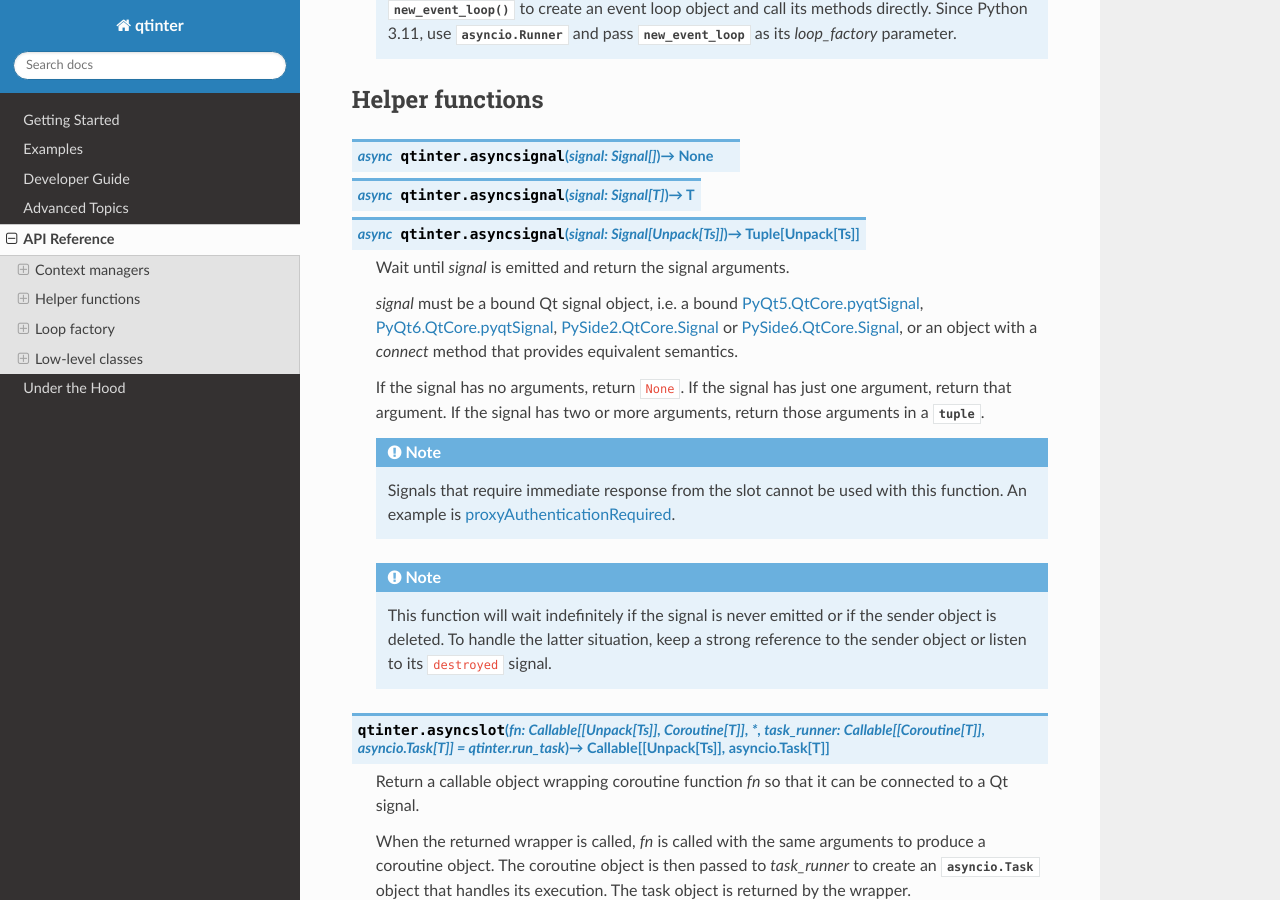
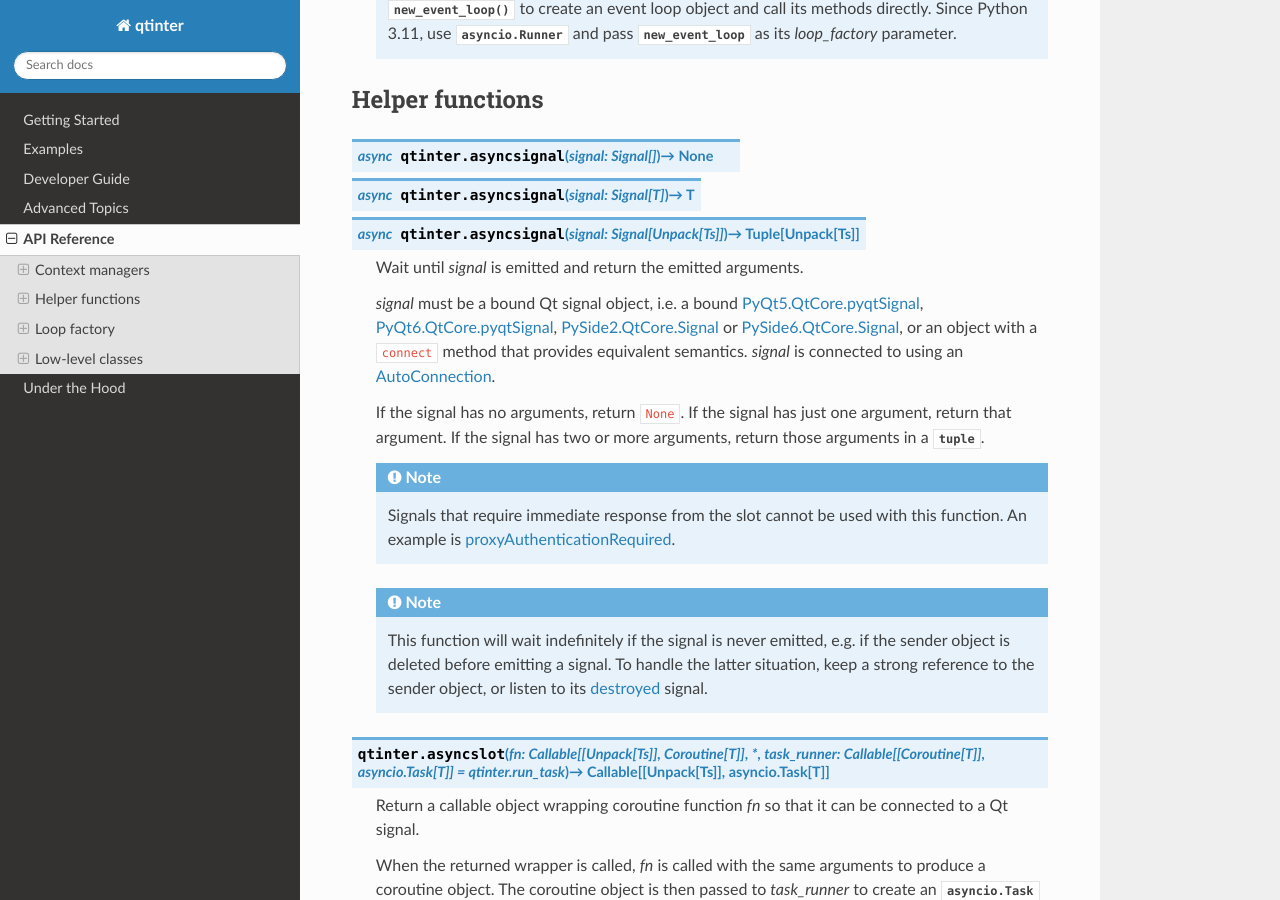
Before and after one commit to fancidev/qtinter, a Sphinx documentation site: the page built from docs/reference.rst, in a window 1280 px wide and 900 px high, scrolled down 1276 px. Built offline with Sphinx 7.4.7 and the Read the Docs theme 2.0.0, drawn with Linux system fonts in a browser that asks for light colours; the version number could not be read and is left out; some of the changed text lies outside the part shown.

Commit message:
Editorial changes.

```diff
--- a/docs/reference.rst
+++ b/docs/reference.rst
@@ -18,11 +18,11 @@
 `Helper functions`_ to make interp code fit naturally into the
 current coding pattern:
 
+* :func:`asyncsignal` makes a Qt signal *awaitable*;
+  useful for asyncio-driven code.
+
 * :func:`asyncslot` connects a coroutine function
   to a Qt signal; useful for Qt-driven code.
-
-* :func:`asyncsignal` makes a Qt signal *awaitable*;
-  useful for asyncio-driven code.
 
 * :func:`modal` allows the asyncio event loop to continue running
   in a nested Qt event loop.
@@ -92,17 +92,20 @@
               asyncsignal(signal: Signal[typing.Unpack[Ts]]) -> typing.Tuple[typing.Unpack[Ts]]
    :async:
 
-   Wait until *signal* is emitted and return the signal arguments.
+   Wait until *signal* is emitted and return the emitted arguments.
 
    .. _PyQt5.QtCore.pyqtSignal: https://www.riverbankcomputing.com/static/Docs/PyQt5/signals_slots.html#PyQt5.QtCore.pyqtSignal
    .. _PyQt6.QtCore.pyqtSignal: https://www.riverbankcomputing.com/static/Docs/PyQt6/signals_slots.html#PyQt6.QtCore.pyqtSignal
    .. _PySide2.QtCore.Signal: https://doc.qt.io/qtforpython-5/PySide2/QtCore/Signal.html
    .. _PySide6.QtCore.Signal: https://doc.qt.io/qtforpython/PySide6/QtCore/Signal.html#PySide6.QtCore.PySide6.QtCore.Signal
 
+   .. _AutoConnection: https://doc.qt.io/qt-6/qt.html#ConnectionType-enum
+
    *signal* must be a bound Qt signal object, i.e. a bound
    `PyQt5.QtCore.pyqtSignal`_, `PyQt6.QtCore.pyqtSignal`_,
    `PySide2.QtCore.Signal`_ or `PySide6.QtCore.Signal`_, or
-   an object with a *connect* method that provides equivalent semantics.
+   an object with a ``connect`` method that provides equivalent
+   semantics.  *signal* is connected to using an `AutoConnection`_.
 
    If the signal has no arguments, return ``None``.  If the signal has
    just one argument, return that argument.  If the signal has two or
@@ -115,12 +118,15 @@
       Signals that require immediate response from the slot cannot be used
       with this function.  An example is `proxyAuthenticationRequired`_.
 
+   .. _destroyed: https://doc.qt.io/qt-6/qobject.html#destroyed
+
    .. note::
 
       This function will wait indefinitely if the signal is never
-      emitted or if the sender object is deleted.  To handle the
-      latter situation, keep a strong reference to the sender object
-      or listen to its ``destroyed`` signal.
+      emitted, e.g. if the sender object is deleted before emitting
+      a signal.  To handle the latter situation, keep a strong
+      reference to the sender object, or listen to its destroyed_
+      signal.
 
 .. function:: asyncslot(fn: typing.Callable[[typing.Unpack[Ts]], typing.Coroutine[T]], *, task_runner: Callable[[typing.Coroutine[T]], asyncio.Task[T]] = qtinter.run_task) -> typing.Callable[[typing.Unpack[Ts]], asyncio.Task[T]]
 
```
Also changed, not shown: 1 other file.
